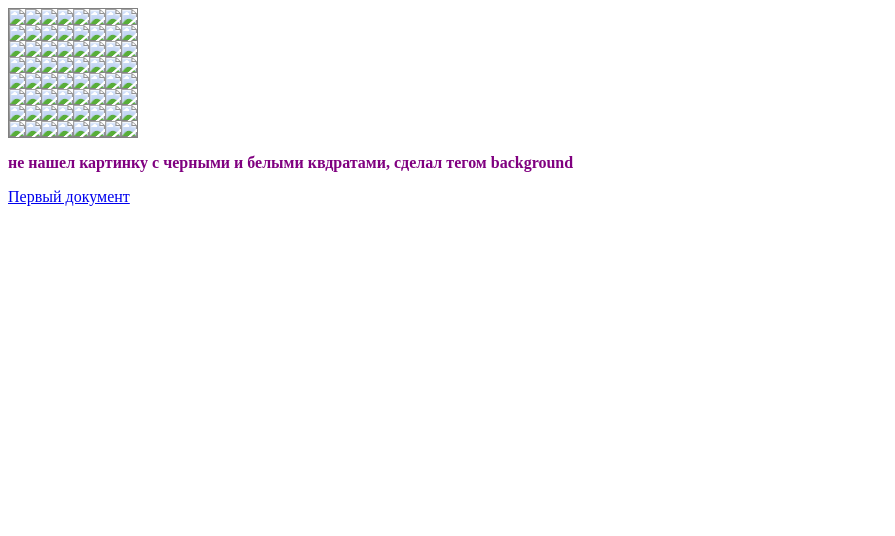
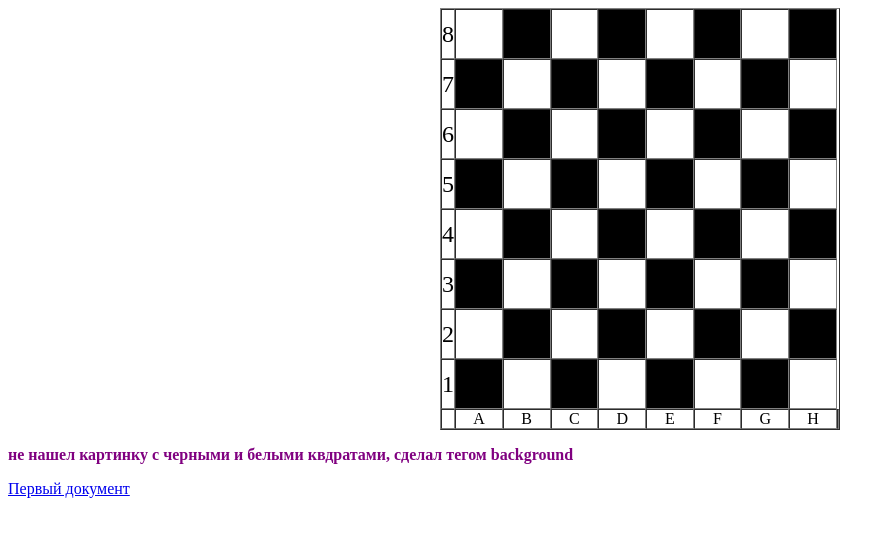
Before and after one commit to DiJoy444/DiJoy444.github.io, a plain HTML site: page 44.html in a window 1280 px wide. Shown: the whole page, without its empty margins (0-895 px from the left). Drawn offline with Linux system fonts and the light colour scheme.

Commit message:
Update 44.html

```diff
--- a/44.html
+++ b/44.html
@@ -1,89 +1,112 @@
-
 <html>
   <head>
     <meta charset="UTF-8">
-  <meta name="viewport" content="width=device-width, initial-scale=1.0">
-  <title>Document</title>
+    <title>Шахматная доска</title>
   </head>
   <body>
-  <table frame="border" cellspacing="0" cellpadding="0">
-    <!-- Первая строка -->
+    <table border="1" cellpadding="0" cellspacing="0" width="400" height="400" align="center">
         <tr>
-      <td ><img src="black_square.png"  ></td>
-      <td ><img src="white_square.png"  ></td>
-      <td ><img src="black_square.png"  ></td>
-      <td ><img src="white_square.png" ></td>
-      <td ><img src="black_square.png"  ></td>
-      <td ><img src="white_square.png"  ></td>
-      <td ><img src="black_square.png"  ></td>
-      <td ><img src="white_square.png"  ></td>
-  </tr>  <tr>
-    <td ><img src="white_square.png"  ></td>
-    <td ><img src="black_square.png"  ></td>
-    <td ><img src="white_square.png" ></td>
-    <td ><img src="black_square.png"  ></td>
-    <td ><img src="white_square.png"  ></td>
-    <td ><img src="black_square.png"  ></td>
-    <td ><img src="white_square.png"  ></td>
-    <td ><img src="black_square.png"  ></td>
-</tr><tr>
-  <td ><img src="black_square.png"  ></td>
-  <td ><img src="white_square.png"  ></td>
-  <td ><img src="black_square.png"  ></td>
-  <td ><img src="white_square.png" ></td>
-  <td ><img src="black_square.png"  ></td>
-  <td ><img src="white_square.png"  ></td>
-  <td ><img src="black_square.png"  ></td>
-  <td ><img src="white_square.png"  ></td>
-</tr>  <tr>
-<td ><img src="white_square.png"  ></td>
-<td ><img src="black_square.png"  ></td>
-<td ><img src="white_square.png" ></td>
-<td ><img src="black_square.png"  ></td>
-<td ><img src="white_square.png"  ></td>
-<td ><img src="black_square.png"  ></td>
-<td ><img src="white_square.png"  ></td>
-<td ><img src="black_square.png"  ></td>
-</tr><tr>
-  <td ><img src="black_square.png"  ></td>
-  <td ><img src="white_square.png"  ></td>
-  <td ><img src="black_square.png"  ></td>
-  <td ><img src="white_square.png" ></td>
-  <td ><img src="black_square.png"  ></td>
-  <td ><img src="white_square.png"  ></td>
-  <td ><img src="black_square.png"  ></td>
-  <td ><img src="white_square.png"  ></td>
-</tr>  <tr>
-<td ><img src="white_square.png"  ></td>
-<td ><img src="black_square.png"  ></td>
-<td ><img src="white_square.png" ></td>
-<td ><img src="black_square.png"  ></td>
-<td ><img src="white_square.png"  ></td>
-<td ><img src="black_square.png"  ></td>
-<td ><img src="white_square.png"  ></td>
-<td ><img src="black_square.png"  ></td>
-</tr><tr>
-  <td ><img src="black_square.png"  ></td>
-  <td ><img src="white_square.png"  ></td>
-  <td ><img src="black_square.png"  ></td>
-  <td ><img src="white_square.png" ></td>
-  <td ><img src="black_square.png"  ></td>
-  <td ><img src="white_square.png"  ></td>
-  <td ><img src="black_square.png"  ></td>
-  <td ><img src="white_square.png"  ></td>
-</tr>  <tr>
-<td ><img src="white_square.png"  ></td>
-<td ><img src="black_square.png"  ></td>
-<td ><img src="white_square.png" ></td>
-<td ><img src="black_square.png"  ></td>
-<td ><img src="white_square.png"  ></td>
-<td ><img src="black_square.png"  ></td>
-<td ><img src="white_square.png"  ></td>
-<td ><img src="black_square.png"  ></td>
+            <td align="center"><font size="5">8</font></td>
+            <td bgcolor="white" width="50" height="50"></td>
+            <td bgcolor="black" width="50" height="50"></td>
+            <td bgcolor="white" width="50" height="50"></td>
+            <td bgcolor="black" width="50" height="50"></td>
+            <td bgcolor="white" width="50" height="50"></td>
+            <td bgcolor="black" width="50" height="50"></td>
+            <td bgcolor="white" width="50" height="50"></td>
+            <td bgcolor="black" width="50" height="50"></td>
+        </tr>
+        <tr>
+            <td align="center"><font size="5">7</font></td>
+            <td bgcolor="black" width="50" height="50"></td>
+            <td bgcolor="white" width="50" height="50"></td>
+            <td bgcolor="black" width="50" height="50"></td>
+            <td bgcolor="white" width="50" height="50"></td>
+            <td bgcolor="black" width="50" height="50"></td>
+            <td bgcolor="white" width="50" height="50"></td>
+            <td bgcolor="black" width="50" height="50"></td>
+            <td bgcolor="white" width="50" height="50"></td>
+        </tr>
+        <tr>
+            <td align="center"><font size="5">6</td>
+            <td bgcolor="white" width="50" height="50"></td>
+            <td bgcolor="black" width="50" height="50"></td>
+            <td bgcolor="white" width="50" height="50"></td>
+            <td bgcolor="black" width="50" height="50"></td>
+            <td bgcolor="white" width="50" height="50"></td>
+            <td bgcolor="black" width="50" height="50"></td>
+            <td bgcolor="white" width="50" height="50"></td>
+            <td bgcolor="black" width="50" height="50"></td>
+        </tr>
+        <tr>
+            <td align="center"><font size="5">5</td>
+            <td bgcolor="black" width="50" height="50"></td>
+            <td bgcolor="white" width="50" height="50"></td>
+            <td bgcolor="black" width="50" height="50"></td>
+            <td bgcolor="white" width="50" height="50"></td>
+            <td bgcolor="black" width="50" height="50"></td>
+            <td bgcolor="white" width="50" height="50"></td>
+            <td bgcolor="black" width="50" height="50"></td>
+            <td bgcolor="white" width="50" height="50"></td>
+        </tr>
+        <tr>
+            <td align="center"><font size="5">4</td>
+            <td bgcolor="white" width="50" height="50"></td>
+            <td bgcolor="black" width="50" height="50"></td>
+            <td bgcolor="white" width="50" height="50"></td>
+            <td bgcolor="black" width="50" height="50"></td>
+            <td bgcolor="white" width="50" height="50"></td>
+            <td bgcolor="black" width="50" height="50"></td>
+            <td bgcolor="white" width="50" height="50"></td>
+            <td bgcolor="black" width="50" height="50"></td>
+        </tr>
+        <tr>
+            <td align="center"><font size="5">3</td>
+            <td bgcolor="black" width="50" height="50"></td>
+            <td bgcolor="white" width="50" height="50"></td>
+            <td bgcolor="black" width="50" height="50"></td>
+            <td bgcolor="white" width="50" height="50"></td>
+            <td bgcolor="black" width="50" height="50"></td>
+            <td bgcolor="white" width="50" height="50"></td>
+            <td bgcolor="black" width="50" height="50"></td>
+            <td bgcolor="white" width="50" height="50"></td>
+        </tr>
+        <tr>
+            <td align="center"><font size="5">2</td>
+            <td bgcolor="white" width="50" height="50"></td>
+            <td bgcolor="black" width="50" height="50"></td>
+            <td bgcolor="white" width="50" height="50"></td>
+            <td bgcolor="black" width="50" height="50"></td>
+            <td bgcolor="white" width="50" height="50"></td>
+            <td bgcolor="black" width="50" height="50"></td>
+            <td bgcolor="white" width="50" height="50"></td>
+            <td bgcolor="black" width="50" height="50"></td>
+        </tr>
+        <tr>
+            <td align="center"><font size="5">1</td>
+            <td bgcolor="black" width="50" height="50"></td>
+            <td bgcolor="white" width="50" height="50"></td>
+            <td bgcolor="black" width="50" height="50"></td>
+            <td bgcolor="white" width="50" height="50"></td>
+            <td bgcolor="black" width="50" height="50"></td>
+            <td bgcolor="white" width="50" height="50"></td>
+            <td bgcolor="black" width="50" height="50"></td>
+            <td bgcolor="white" width="50" height="50"></td>
+        </tr>
+        <tr>
+            <td></td>
+            <td align="center">A</td>
+            <td align="center">B</td>
+            <td align="center">C</td>
+            <td align="center">D</td>
+            <td align="center">E</td>
+            <td align="center">F</td>
+            <td align="center">G</td>
+            <td align="center">H</td>
+            <td></td>
         </tr>
     </table>
     <p><b> <font color="purple"> не нашел картинку c черными и белыми квдратами, сделал тегом background</font> </b></p>
     <a href="index.html">Первый документ</a>
-
   </body>
 </html>
```
Lines whose indentation alone changed are shown as unchanged.
